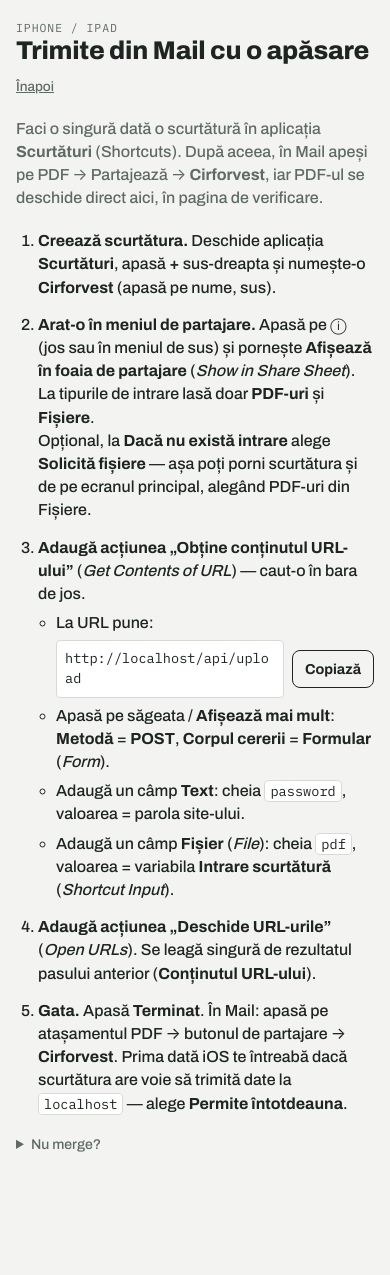
After one commit to MikaDay/Owner, a Flask app: page /scurtatura in a window 390 px wide. The commit adds this page. Run offline with Flask 3, Linux system fonts and the light colour scheme; the visitor is signed in with stand-in values (Sample User, id 1).

Commit message:
Add iPhone share-sheet upload via an iOS Shortcut
- POST /api/upload accepts PDFs plus the site password and returns the
  review page URL as plain text, for a Shortcuts "Get Contents of URL" ->
  "Open URLs" flow.
- Review/file/export pages are reachable by their random job token, so
  Safari can open them without logging in again.
- /scurtatura explains how to build the shortcut, step by step.
- Uploads are checked by PDF signature, so files without a .pdf name work.

Co-Authored-By: Claude Opus 5.5 <noreply@anthropic.com>
Claude-Session: https://claude.ai/code/session_0198jHgK9R7kqzRSvqUEvont

```diff
--- a/templates/base.html
+++ b/templates/base.html
@@ -67,6 +67,14 @@ button:focus-visible, input:focus-visible { outline: 3px solid var(--tc); outlin
 #pdf { position: absolute; width: 1px; height: 1px; opacity: 0; }
 #pdf:focus-visible + .pick { outline: 3px solid var(--tc); outline-offset: 2px; }
 .small { font-size: 0.88rem; }
+.steps { margin: 0; padding-left: 22px; display: flex; flex-direction: column; gap: 14px; }
+.steps ul { padding-left: 18px; margin: 6px 0 0; display: flex; flex-direction: column; gap: 6px; }
+code { font-family: var(--mono); font-size: 0.85em; background: var(--surface); border: 1px solid var(--line); border-radius: 4px; padding: 1px 5px; overflow-wrap: anywhere; }
+.copy { display: flex; gap: 8px; align-items: center; margin-top: 6px; }
+.copy code { flex: 1; min-width: 0; padding: 8px; }
+.copy button { padding: 8px 12px; font-size: 0.9rem; }
+a.cta { display: block; padding: 12px 14px; border: 1px solid var(--line); border-radius: 8px; background: var(--surface); color: var(--fg); text-decoration: none; }
+a.cta b { color: var(--tc); }
 .doc { display: flex; flex-direction: column; gap: 8px; padding: 14px 0; border-bottom: 1px solid var(--line); min-width: 0; }
 .doc .head { display: flex; gap: 10px; align-items: center; }
 .doc .head input[type=checkbox] { width: 22px; height: 22px; accent-color: var(--accent); flex: none; }
--- a/templates/index.html
+++ b/templates/index.html
@@ -18,6 +18,7 @@
     <small id="pickhint">Din Fișiere, iCloud Drive sau salvate din Mail. Poți alege mai multe deodată.</small>
   </label>
 </form>
+<a class="cta small" href="{{ url_for('shortcut_help') }}">Primești multe PDF-uri pe iPhone? <b>Trimite-le din Mail cu o apăsare →</b></a>
 
 {% if mail_ready %}
 <div class="label">sau caută direct în mail</div>
--- /dev/null
+++ b/templates/shortcut.html
@@ -0,0 +1,54 @@
+{% extends "base.html" %}
+{% block title %}Scurtătură · Cirforvest{% endblock %}
+{% block body %}
+<div class="top">
+  <div><div class="label">iPhone / iPad</div><h1>Trimite din Mail cu o apăsare</h1></div>
+  <a href="{{ url_for('index') }}">Înapoi</a>
+</div>
+<p class="muted">Faci o singură dată o scurtătură în aplicația <b>Scurtături</b> (Shortcuts). După aceea, în Mail apeși pe PDF → Partajează → <b>Cirforvest</b>, iar PDF-ul se deschide direct aici, în pagina de verificare.</p>
+
+<ol class="steps">
+  <li>
+    <b>Creează scurtătura.</b> Deschide aplicația <b>Scurtături</b>, apasă <b>+</b> sus-dreapta și numește-o <b>Cirforvest</b> (apasă pe nume, sus).
+  </li>
+  <li>
+    <b>Arat-o în meniul de partajare.</b> Apasă pe ⓘ (jos sau în meniul de sus) și pornește <b>Afișează în foaia de partajare</b> (<i>Show in Share Sheet</i>). La tipurile de intrare lasă doar <b>PDF-uri</b> și <b>Fișiere</b>.
+    <br>Opțional, la <b>Dacă nu există intrare</b> alege <b>Solicită fișiere</b> — așa poți porni scurtătura și de pe ecranul principal, alegând PDF-uri din Fișiere.
+  </li>
+  <li>
+    <b>Adaugă acțiunea „Obține conținutul URL-ului”</b> (<i>Get Contents of URL</i>) — caut-o în bara de jos.
+    <ul>
+      <li>La URL pune:
+        <div class="copy"><code id="u">{{ api_url }}</code><button type="button" data-copy="u">Copiază</button></div>
+      </li>
+      <li>Apasă pe săgeata / <b>Afișează mai mult</b>: <b>Metodă</b> = <b>POST</b>, <b>Corpul cererii</b> = <b>Formular</b> (<i>Form</i>).</li>
+      <li>Adaugă un câmp <b>Text</b>: cheia <code>password</code>, valoarea = parola site-ului.</li>
+      <li>Adaugă un câmp <b>Fișier</b> (<i>File</i>): cheia <code>pdf</code>, valoarea = variabila <b>Intrare scurtătură</b> (<i>Shortcut Input</i>).</li>
+    </ul>
+  </li>
+  <li>
+    <b>Adaugă acțiunea „Deschide URL-urile”</b> (<i>Open URLs</i>). Se leagă singură de rezultatul pasului anterior (<b>Conținutul URL-ului</b>).
+  </li>
+  <li>
+    <b>Gata.</b> Apasă <b>Terminat</b>. În Mail: apasă pe atașamentul PDF → butonul de partajare → <b>Cirforvest</b>. Prima dată iOS te întreabă dacă scurtătura are voie să trimită date la <code>{{ request.host }}</code> — alege <b>Permite întotdeauna</b>.
+  </li>
+</ol>
+
+<details class="muted small">
+  <summary>Nu merge?</summary>
+  <ul>
+    <li><b>„Parolă greșită”</b> — verifică parola din câmpul <code>password</code> (litere mari/mici, caracterul #).</li>
+    <li><b>Nu apare Cirforvest la Partajează</b> — derulează lista de acțiuni până jos și apasă <b>Editează acțiunile</b>; sau verifică pasul 2.</li>
+    <li><b>Durează un minut</b> — serverul gratuit „doarme” după 15 minute fără folosire; prima trimitere îl trezește.</li>
+  </ul>
+</details>
+
+<script>
+document.querySelectorAll("[data-copy]").forEach((b) => b.onclick = async () => {
+  const el = document.getElementById(b.dataset.copy);
+  try { await navigator.clipboard.writeText(el.textContent.trim()); b.textContent = "Copiat"; }
+  catch (e) { const r = document.createRange(); r.selectNodeContents(el); getSelection().removeAllRanges(); getSelection().addRange(r); }
+  setTimeout(() => b.textContent = "Copiază", 2000);
+});
+</script>
+{% endblock %}
--- a/web_app.py
+++ b/web_app.py
@@ -23,10 +23,14 @@ from pathlib import Path
 from flask import (Flask, abort, redirect, render_template, request, send_file,
                    session, url_for)
 
+from werkzeug.middleware.proxy_fix import ProxyFix
+
 from mailbox_client import Mailbox
 from process_pdf import merge, order_number, page_count, process_bytes, safe_filename
 
 app = Flask(__name__)
+# Render pune serverul în spatele unui proxy HTTPS; așa linkurile generate încep cu https://.
+app.wsgi_app = ProxyFix(app.wsgi_app, x_proto=1, x_host=1)
 # Fără SECRET_KEY, cheia e derivată din parole, ca toate procesele serverului să o folosească pe aceeași.
 app.secret_key = os.environ.get("SECRET_KEY") or hashlib.sha256(
     ("transport:" + os.environ.get("SITE_PASSWORD", "") + os.environ.get("MAIL_PASSWORD", "")).encode()).hexdigest()
@@ -160,7 +164,7 @@ def prepare():
     except Exception as e:
         shutil.rmtree(path, ignore_errors=True)
         return render_template("message.html", title="Nu m-am putut conecta la mail", text=_friendly_error(e))
-    return _finish_job(path, items, problems, "Mailurile alese nu au PDF-uri.")
+    return _job_response(_save_job(path, items, problems), problems, "Mailurile alese nu au PDF-uri.")
 
 
 @app.route("/upload", methods=["POST"])
@@ -170,14 +174,48 @@ def upload():
     uploads = [f for f in request.files.getlist("pdf") if f and f.filename]
     if not uploads:
         return redirect(url_for("index"))
+    token, problems = _job_from_uploads(uploads)
+    return _job_response(token, problems, "Fișierele alese nu sunt PDF-uri.")
+
+
+@app.route("/api/upload", methods=["POST"])
+def api_upload():
+    """Primire din scurtătura „Trimite la Cirforvest” de pe iPhone.
+
+    Primește PDF-urile (orice nume de câmp) și parola site-ului în câmpul
+    `password`; răspunde cu linkul paginii de verificare, ca text simplu."""
+    given = request.form.get("password") or request.headers.get("X-Password", "")
+    if not SITE_PASSWORD or not hmac.compare_digest(given, SITE_PASSWORD):
+        return "Parolă greșită. Verifică parola din scurtătură.", 403, {"Content-Type": "text/plain; charset=utf-8"}
+    uploads = [f for key in request.files for f in request.files.getlist(key) if f]
+    if not uploads:
+        return "Nu am primit niciun PDF.", 400, {"Content-Type": "text/plain; charset=utf-8"}
+    token, problems = _job_from_uploads(uploads)
+    if not token:
+        return "Niciun PDF nu a putut fi procesat. " + " ".join(problems), 422, \
+            {"Content-Type": "text/plain; charset=utf-8"}
+    return url_for("review", token=token, _external=True), 200, {"Content-Type": "text/plain; charset=utf-8"}
+
+
+@app.route("/scurtatura")
+@login_required
+def shortcut_help():
+    return render_template("shortcut.html", api_url=url_for("api_upload", _external=True))
+
+
+def _job_from_uploads(uploads):
     path, items, problems = _new_job()
-    for f in uploads:
-        name = safe_filename(Path(f.filename).name)
-        if not name.lower().endswith(".pdf"):
+    for i, f in enumerate(uploads, 1):
+        # Scurtăturile iOS trimit uneori fișierul fără nume sau fără extensie.
+        name = safe_filename(Path(f.filename or f"document {i}.pdf").name)
+        data = f.read()
+        if not data.startswith(b"%PDF"):
             problems.append(f"{name}: nu e PDF.")
             continue
-        _add_item(path, items, problems, name, f.read())
-    return _finish_job(path, items, problems, "Fișierele alese nu sunt PDF-uri.")
+        if not name.lower().endswith(".pdf"):
+            name += ".pdf"
+        _add_item(path, items, problems, name, data)
+    return _save_job(path, items, problems), problems
 
 
 def _new_job():
@@ -204,17 +242,24 @@ def _add_item(path, items, problems, name, data, message_id=""):
     })
 
 
-def _finish_job(path, items, problems, empty_text):
+def _save_job(path, items, problems):
+    """Salvează pregătirea și întoarce token-ul ei, sau None dacă nu s-a procesat nimic."""
     if not items:
         shutil.rmtree(path, ignore_errors=True)
-        return render_template("message.html", title="Niciun PDF procesat",
-                               text=" ".join(problems) or empty_text)
+        return None
     (path / "job.json").write_text(json.dumps({"items": items, "problems": problems}), encoding="utf-8")
-    return redirect(url_for("review", token=path.name))
+    return path.name
 
 
+def _job_response(token, problems, empty_text):
+    if not token:
+        return render_template("message.html", title="Niciun PDF procesat", text=" ".join(problems) or empty_text)
+    return redirect(url_for("review", token=token))
+
+
+# Paginile unei pregătiri sunt accesibile prin token-ul lor aleator (128 biți, expiră după o oră),
+# ca scurtătura de pe iPhone să le poată deschide în Safari fără o nouă logare.
 @app.route("/review/<token>")
-@login_required
 def review(token):
     _, job = _job(token)
     return render_template("review.html", token=token, items=job["items"], problems=job["problems"],
@@ -222,7 +267,6 @@ def review(token):
 
 
 @app.route("/file/<token>/<int:i>.pdf")
-@login_required
 def job_file(token, i):
     path, job = _job(token)
     if not 0 <= i < len(job["items"]):
@@ -231,7 +275,6 @@ def job_file(token, i):
 
 
 @app.route("/export/<token>", methods=["POST"])
-@login_required
 def export(token):
     path, job = _job(token)
     items = job["items"]
```
Also changed, not shown: README.md.
